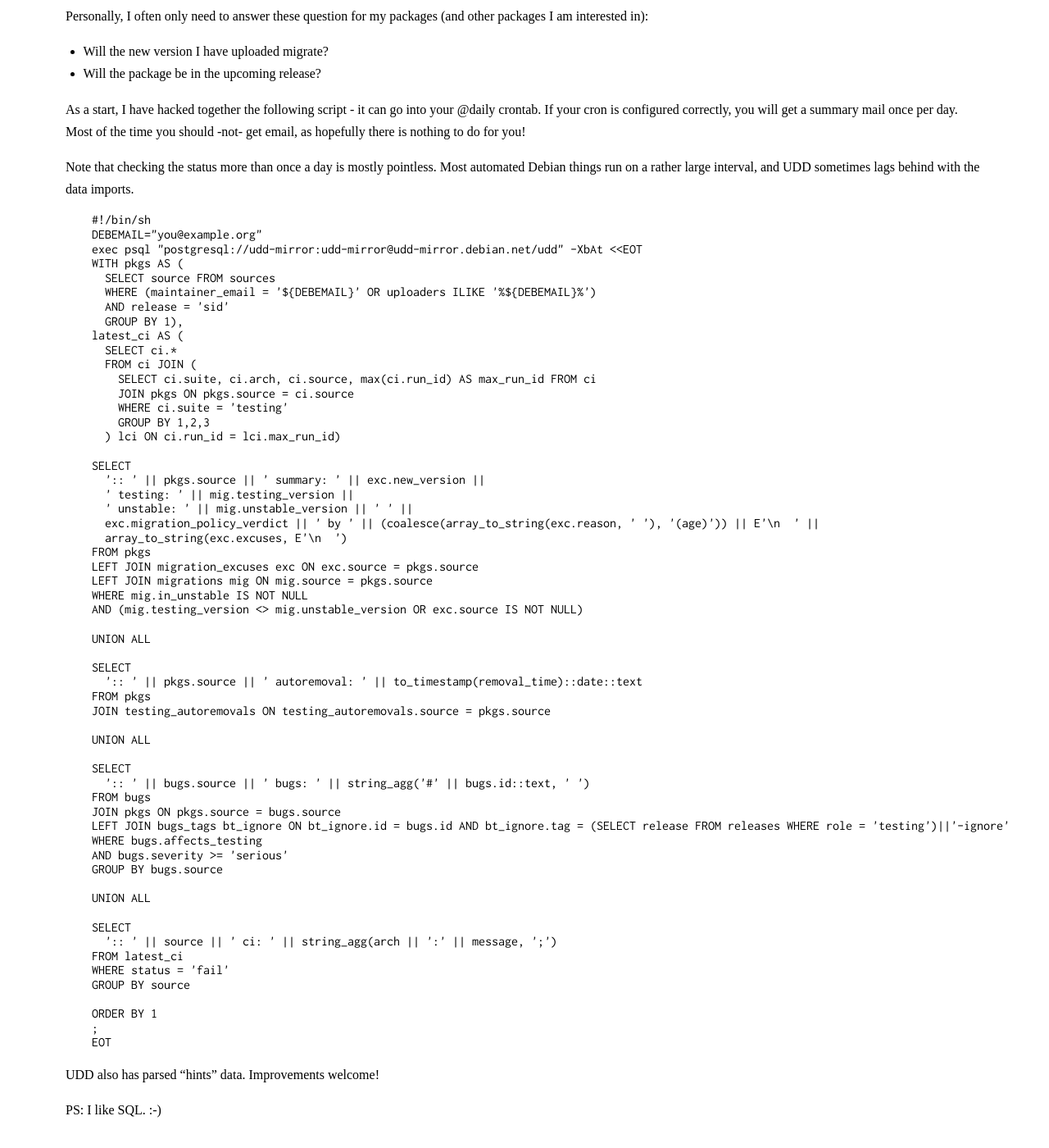
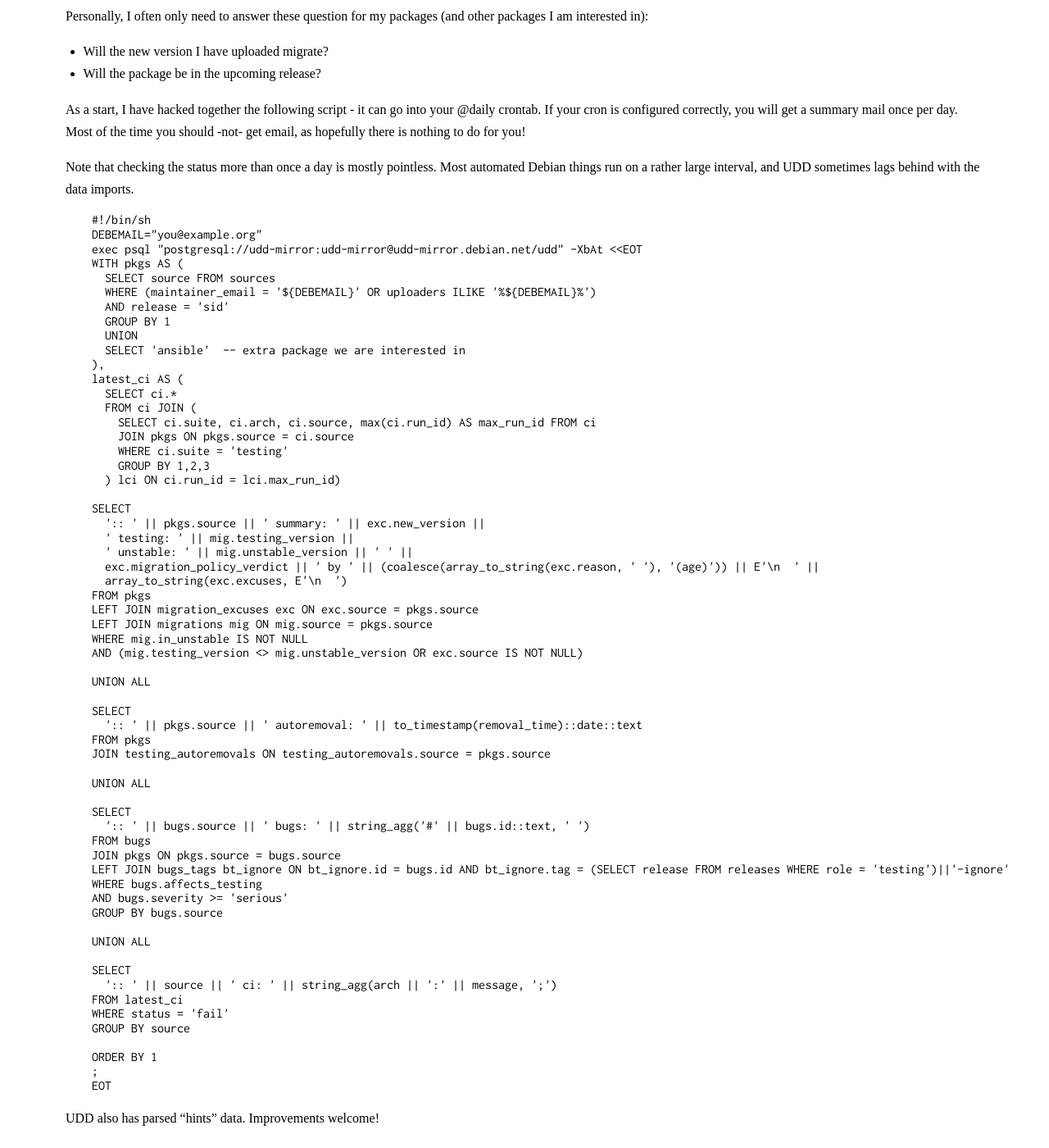
Before and after one commit to zeha/zeha.at-site, a Jekyll site: the page built from _posts/2021-04-09-bruteforce-debian-insight.markdown, in a window 1280 px wide and 1400 px high, scrolled down 2283 px. Shown: the whole window at 82% size. Built offline with Jekyll 4.4.1, drawn with Linux system fonts in a browser that asks for light colours.

Commit message:
example for addtl packages

```diff
--- a/_posts/2021-04-09-bruteforce-debian-insight.markdown
+++ b/_posts/2021-04-09-bruteforce-debian-insight.markdown
@@ -108,7 +108,10 @@ WITH pkgs AS (
   SELECT source FROM sources
   WHERE (maintainer_email = '${DEBEMAIL}' OR uploaders ILIKE '%${DEBEMAIL}%')
   AND release = 'sid'
-  GROUP BY 1),
+  GROUP BY 1
+  UNION
+  SELECT 'ansible'  -- extra package we are interested in
+),
 latest_ci AS (
   SELECT ci.*
   FROM ci JOIN (
```
